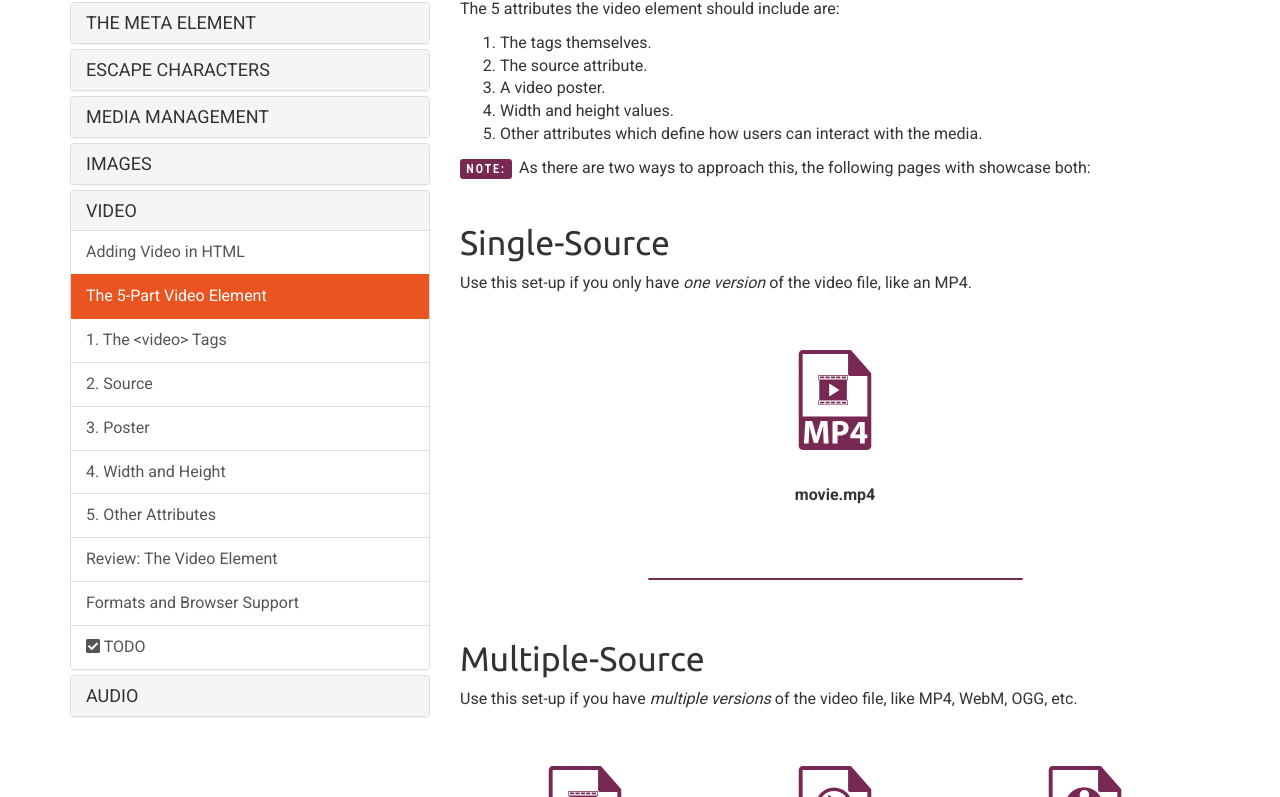
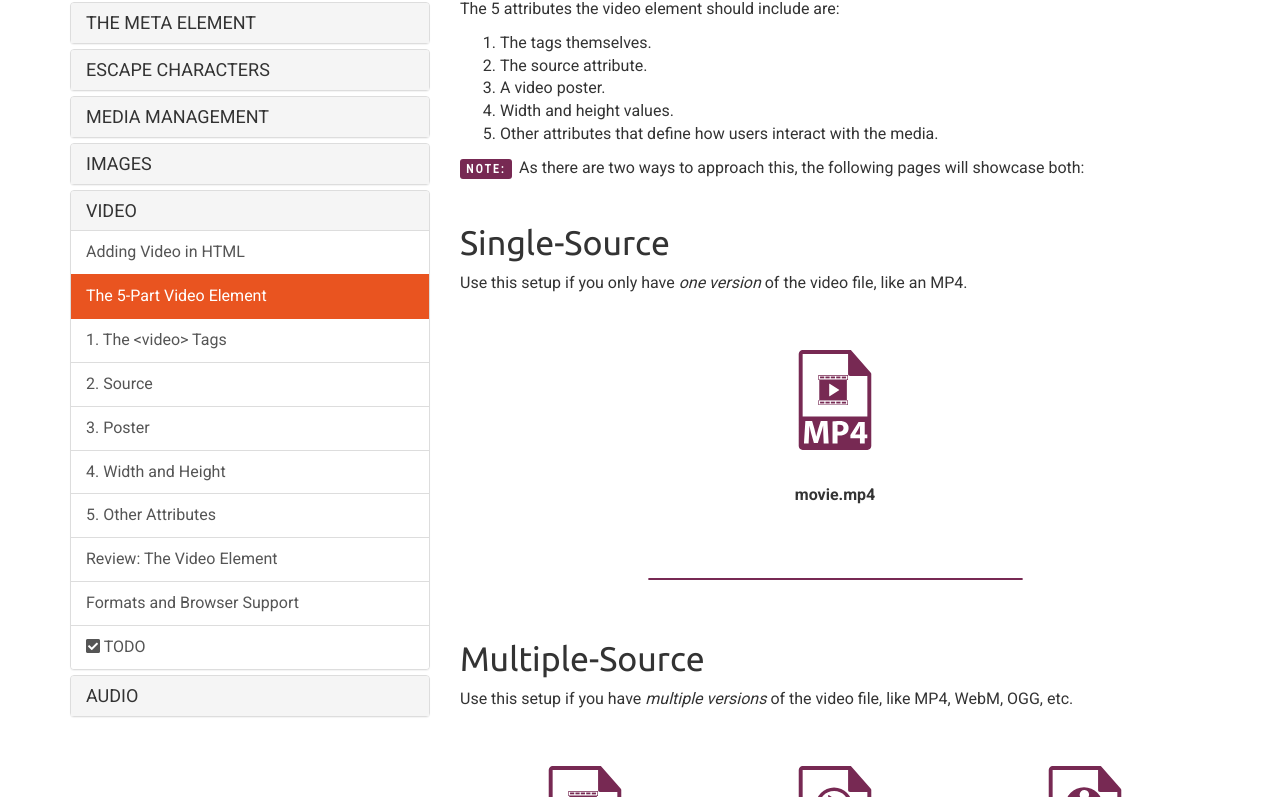
Before and after one commit to Montana-Media-Arts/webDesignFall2024, a Jekyll site: the page built from _docs/topic-07/07-video/page-02.md, in a window 1280 px wide and 1376 px high. Shown: the part 232-1029 px from the top of the window. Built offline with Jekyll 4.4.1, drawn with Linux system fonts in a browser that asks for light colours; nearby versions of some CDN libraries.

Commit message:
Update page-02.md

```diff
--- a/_docs/topic-07/07-video/page-02.md
+++ b/_docs/topic-07/07-video/page-02.md
@@ -14,12 +14,12 @@ The 5 attributes the video element should include are:
 2. The source attribute.
 3. A video poster.
 4. Width and height values.
-5. Other attributes which define how users can interact with the media.
+5. Other attributes that define how users interact with the media.
 
-<span class="label label-info">Note:</span> As there are two ways to approach this, the following pages with showcase both:
+<span class="label label-info">Note:</span> As there are two ways to approach this, the following pages will showcase both:
 
 ## Single-Source
-Use this set-up if you only have _one version_ of the video file, like an MP4.
+Use this setup if you only have _one version_ of the video file, like an MP4.
 
 
 <div class="container-row">
@@ -32,7 +32,7 @@ Use this set-up if you only have _one version_ of the video file, like an MP4.
 
 
 ## Multiple-Source
-Use this set-up if you have _multiple versions_ of the video file, like MP4, WebM, OGG, etc.
+Use this setup if you have _multiple versions_ of the video file, like MP4, WebM, OGG, etc.
 
 
 <div class="container-row">
```
